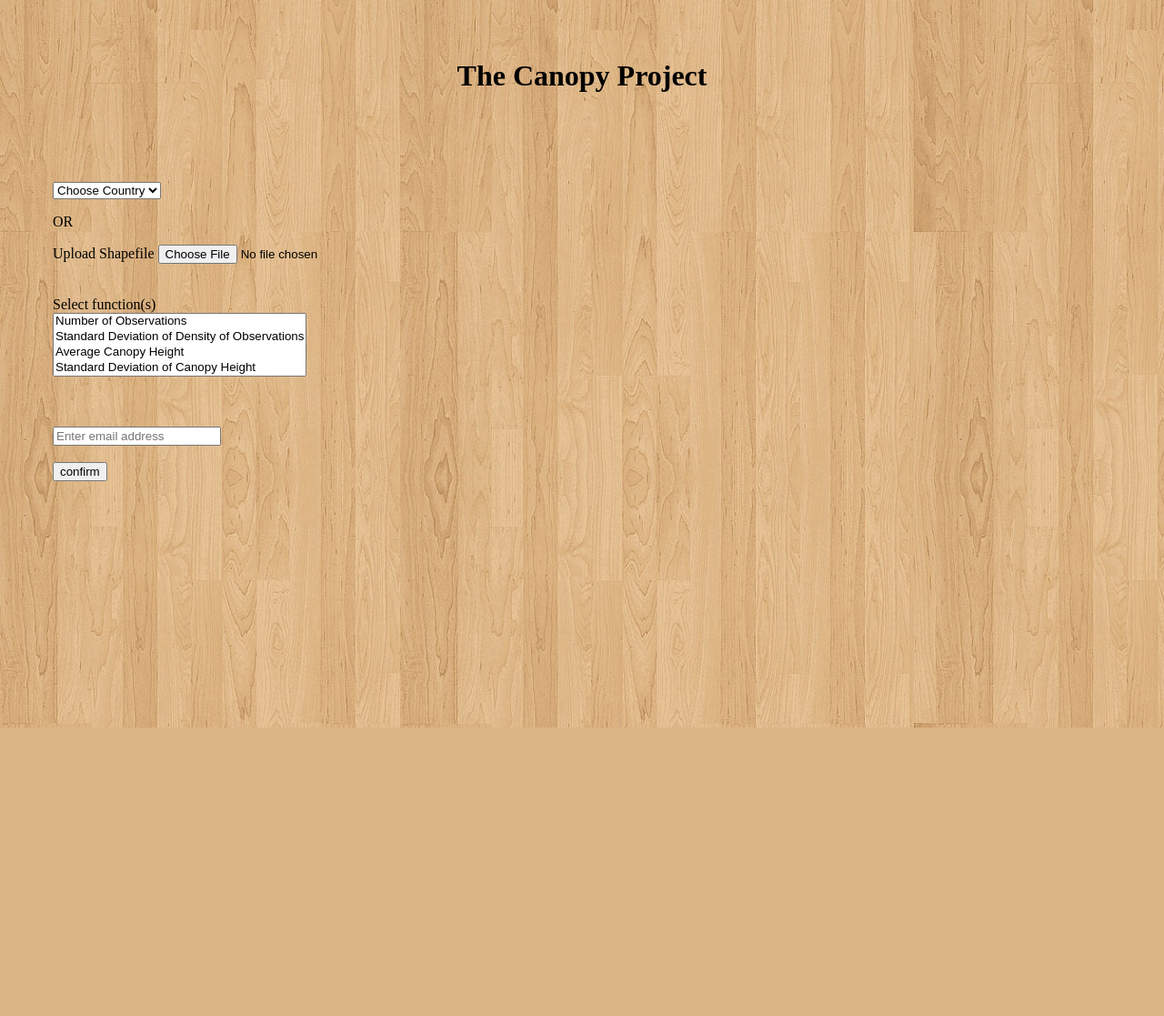
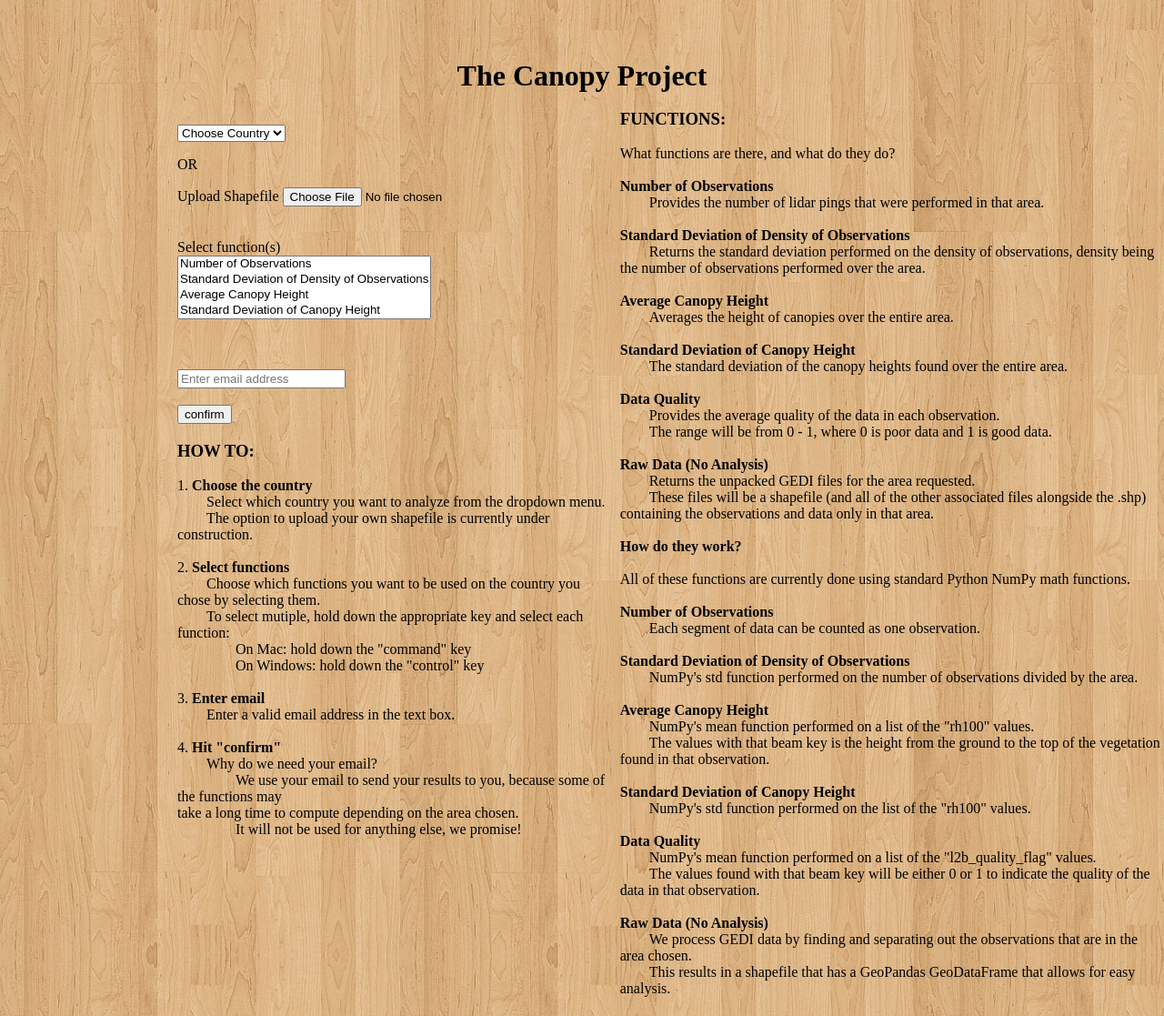
Before and after one commit to CanopyProject/Canopy, a Flask app: page / in a window 1280 px wide. Shown: the whole page at 91% size. Before the commit the page ends 800 px from the top, so only its background shows below. Run offline with Flask 2, Linux system fonts and the light colour scheme.

Commit message:
changed index to add guide

```diff
--- a/templates/index.html
+++ b/templates/index.html
@@ -21,7 +21,12 @@
 	<br>
 	<br>
 </div>
-<div class="main" style="margin:40px 20px 50px 50px; ">
+<br><br><br>
+<div class="main">
+<table>
+  <tr>
+    <td valign="top">
+      <br><br><br>
       <form method="POST" enctype="multipart/form-data" action="/success.html/">
           <select name="country">
               <option value="0" select hidden>Choose Country</option>
@@ -70,6 +75,112 @@
           <br>
           <input type="submit" value="confirm">
       </form>
+      <h3><b>HOW TO:</b></h3>
+      1. <b>Choose the country</b>
+      <br>
+          &emsp;&emsp;Select which country you want to analyze from the dropdown menu.
+          <br>
+          &emsp;&emsp;The option to upload your own shapefile is currently under construction.
+      <br><br>
+      2. <b>Select functions</b>
+      <br>
+          &emsp;&emsp;Choose which functions you want to be used on the country you chose by selecting them.
+          <br>
+          &emsp;&emsp;To select mutiple, hold down the appropriate key and select each function:
+          <br>
+              &emsp;&emsp;&emsp;&emsp;On Mac: hold down the "command" key
+              <br>
+              &emsp;&emsp;&emsp;&emsp;On Windows: hold down the "control" key
+      <br><br>
+      3. <b>Enter email</b>
+      <br>
+          &emsp;&emsp;Enter a valid email address in the text box.
+      <br><br>
+      4. <b>Hit "confirm"</b>
+      <br>
+      &emsp;&emsp;Why do we need your email?
+      <br>
+      &emsp;&emsp;&emsp;&emsp;We use your email to send your results to you, because some of the functions may
+      <br>
+      take a long time to compute depending on the area chosen.
+      <br>
+      &emsp;&emsp;&emsp;&emsp;It will not be used for anything else, we promise!
+</td>
+<td>
+</td>
+<td>
+</td>
+<td>
+</td>
+<td>
+  <br>
+  <h3><b>FUNCTIONS:</b></h3>
+  What functions are there, and what do they do?
+  <br><br>
+  <b>Number of Observations</b>
+  <br>
+      &emsp;&emsp;Provides the number of lidar pings that were performed in that area.
+  <br><br>
+  <b>Standard Deviation of Density of Observations</b>
+  <br>
+      &emsp;&emsp;Returns the standard deviation performed on the density of observations, density being the number of observations performed over the area.
+  <br><br>
+  <b>Average Canopy Height</b>
+  <br>
+      &emsp;&emsp;Averages the height of canopies over the entire area.
+  <br><br>
+  <b>Standard Deviation of Canopy Height</b>
+  <br>
+      &emsp;&emsp;The standard deviation of the canopy heights found over the entire area.
+  <br><br>
+  <b>Data Quality</b>
+  <br>
+      &emsp;&emsp;Provides the average quality of the data in each observation.
+      <br>
+      &emsp;&emsp;The range will be from 0 - 1, where 0 is poor data and 1 is good data.
+  <br><br>
+  <b>Raw Data (No Analysis)</b>
+  <br>
+      &emsp;&emsp;Returns the unpacked GEDI files for the area requested.
+      <br>
+      &emsp;&emsp;These files will be a shapefile (and all of the other associated files alongside the .shp) containing the observations and data only in that area.
+  <br><br>
+  <b>How do they work?</b>
+  <br><br>
+  All of these functions are currently done using standard Python NumPy math functions.
+  <br><br>
+  <b>Number of Observations</b>
+  <br>
+      &emsp;&emsp;Each segment of data can be counted as one observation.
+  <br><br>
+  <b>Standard Deviation of Density of Observations</b>
+  <br>
+      &emsp;&emsp;NumPy's std function performed on the number of observations divided by the area.
+  <br><br>
+  <b>Average Canopy Height</b>
+  <br>
+      &emsp;&emsp;NumPy's mean function performed on a list of the "rh100" values.
+      <br>
+      &emsp;&emsp;The values with that beam key is the height from the ground to the top of the vegetation found in that observation.
+  <br><br>
+  <b>Standard Deviation of Canopy Height</b>
+  <br>
+      &emsp;&emsp;NumPy's std function performed on the list of the "rh100" values.
+  <br><br>
+  <b>Data Quality</b>
+  <br>
+      &emsp;&emsp;NumPy's mean function performed on a list of the "l2b_quality_flag" values.
+      <br>
+      &emsp;&emsp;The values found with that beam key will be either 0 or 1 to indicate the quality of the data in that observation.
+  <br><br>
+  <b>Raw Data (No Analysis)</b>
+  <br>
+      &emsp;&emsp;We process GEDI data by finding and separating out the observations that are in the area chosen.
+      <br>
+      &emsp;&emsp;This results in a shapefile that has a GeoPandas GeoDataFrame that allows for easy analysis.
+  <br><br>
+</td>
+</table>
 
 </div>
 <div class="main" align="right" >
```
Lines whose indentation alone changed are shown as unchanged.
